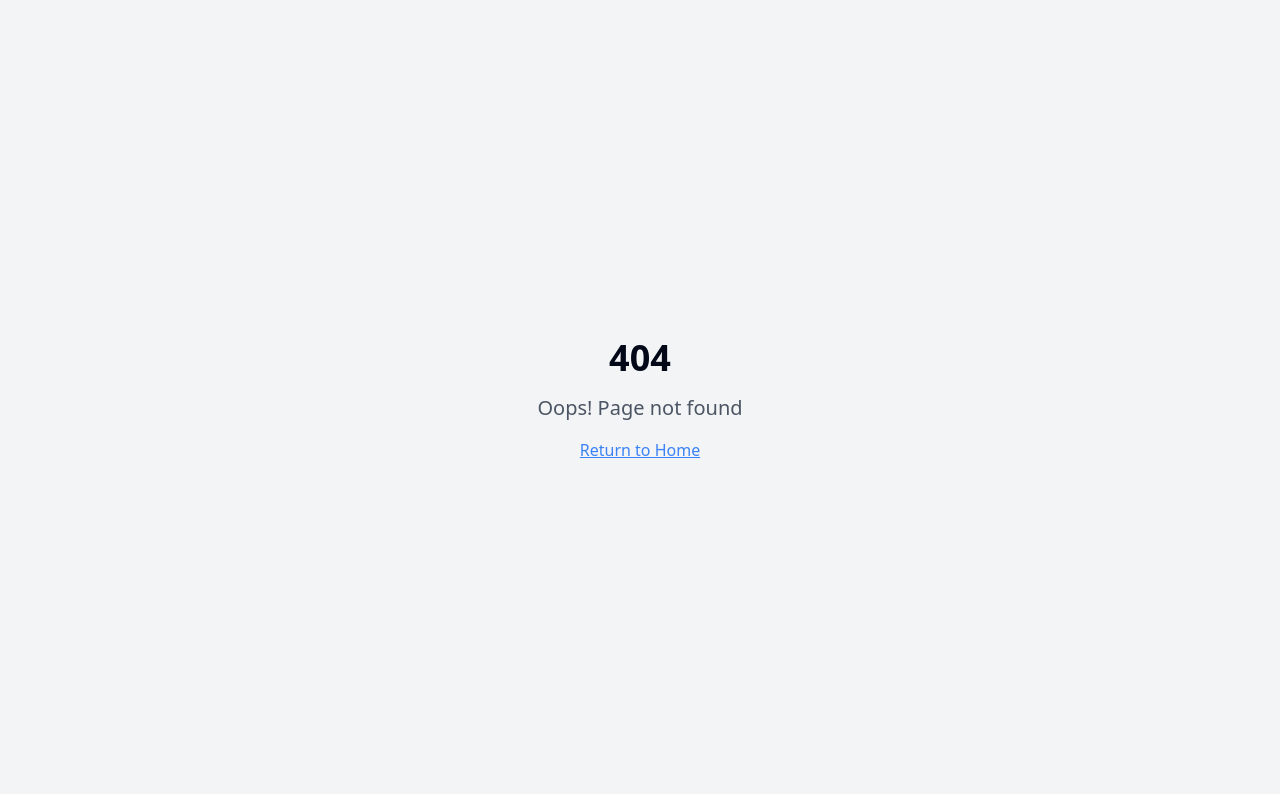
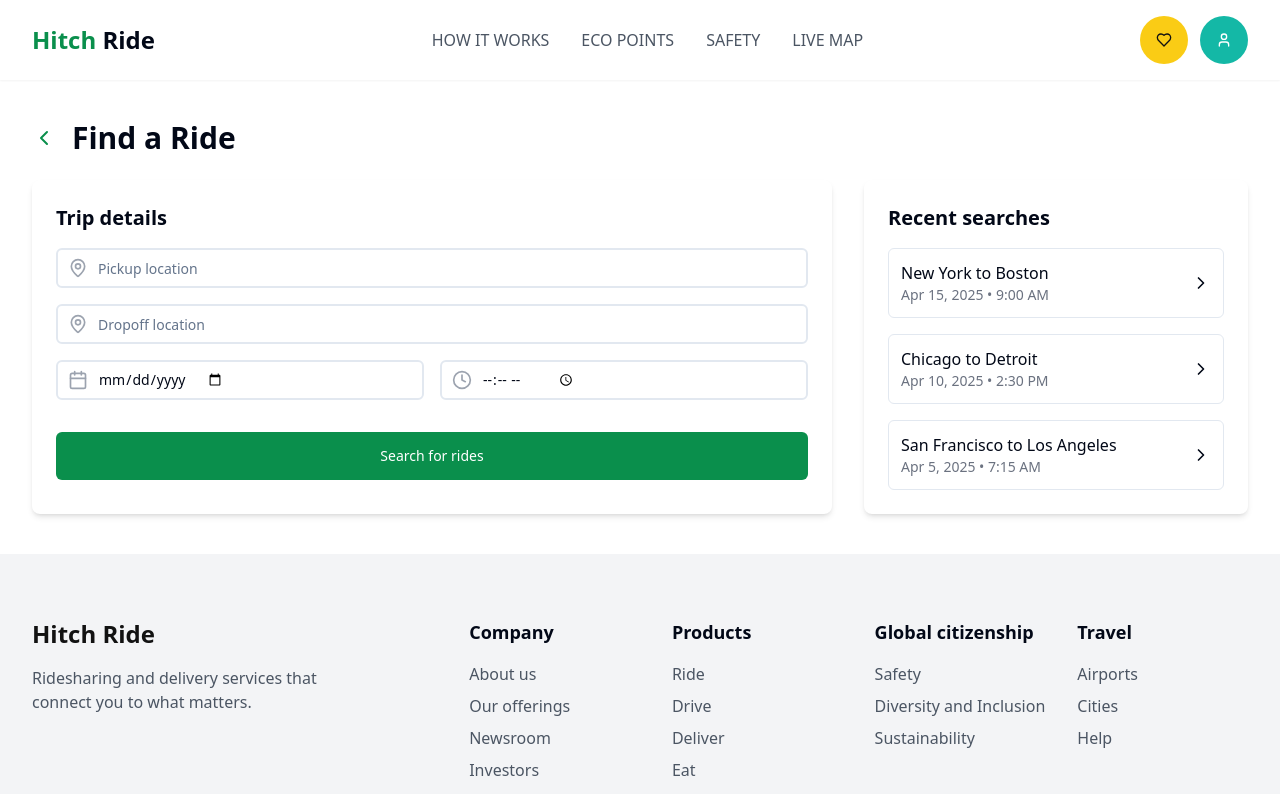
Before and after one commit to Rohu122/hitch-ride-vista-theme, a React (Vite) app: page /find-ride in a window 1280 px wide. Before the commit this address had no page. Shown: the top 794 px of the page. Built offline with nearby package versions, Linux system fonts and the light colour scheme.

Commit message:
feat: Implement navigation to second page
Connect the first page to the second page, which opens upon clicking the "find a ride" button.

```diff
--- a/src/App.tsx
+++ b/src/App.tsx
@@ -5,6 +5,7 @@ import { QueryClient, QueryClientProvider } from "@tanstack/react-query";
 import { BrowserRouter, Routes, Route } from "react-router-dom";
 import Index from "./pages/Index";
 import NotFound from "./pages/NotFound";
+import RideFinder from "./pages/RideFinder";
 
 const queryClient = new QueryClient();
 
@@ -20,6 +21,7 @@ const App = () => (
           <Route path="/eco-points" element={<Index />} />
           <Route path="/safety" element={<Index />} />
           <Route path="/live-map" element={<Index />} />
+          <Route path="/find-ride" element={<RideFinder />} />
           {/* Legacy routes - keeping them for backward compatibility */}
           <Route path="/ride" element={<Index />} />
           <Route path="/drive" element={<Index />} />
--- a/src/components/Hero.tsx
+++ b/src/components/Hero.tsx
@@ -4,6 +4,7 @@ import { MapPin, Clock } from "lucide-react";
 import { Button } from "@/components/ui/button";
 import { Input } from "@/components/ui/input";
 import { Tabs, TabsContent, TabsList, TabsTrigger } from "@/components/ui/tabs";
+import { Link } from "react-router-dom";
 import RideMap from "./RideMap";
 
 const Hero = () => {
@@ -81,10 +82,16 @@ const Hero = () => {
                 </div>
               </div>
 
-              <div className="pt-4">
+              <div className="pt-4 space-y-3">
                 <Button className="bg-hitchride-dark text-white hover:bg-hitchride-dark/90 w-full py-6">
                   See prices
                 </Button>
+
+                <Link to="/find-ride" className="block w-full">
+                  <Button className="bg-hitchride-primary text-white hover:bg-hitchride-primary/90 w-full py-6">
+                    Find a Ride
+                  </Button>
+                </Link>
               </div>
 
               <div className="text-center text-sm text-gray-500 pt-2">
--- /dev/null
+++ b/src/pages/RideFinder.tsx
@@ -0,0 +1,117 @@
+
+import React from 'react';
+import Navbar from '@/components/Navbar';
+import Footer from '@/components/Footer';
+import { Button } from '@/components/ui/button';
+import { Input } from '@/components/ui/input';
+import { MapPin, Calendar, Clock } from 'lucide-react';
+import { Link } from 'react-router-dom';
+
+const RideFinder = () => {
+  return (
+    <div className="min-h-screen flex flex-col">
+      <Navbar />
+      <main className="flex-grow py-10">
+        <div className="hitchride-container">
+          <div className="flex items-center mb-6">
+            <Link to="/" className="text-hitchride-primary hover:text-hitchride-primary/80">
+              <svg xmlns="http://www.w3.org/2000/svg" width="24" height="24" viewBox="0 0 24 24" fill="none" stroke="currentColor" strokeWidth="2" strokeLinecap="round" strokeLinejoin="round">
+                <path d="m15 18-6-6 6-6" />
+              </svg>
+            </Link>
+            <h1 className="text-3xl font-bold ml-4">Find a Ride</h1>
+          </div>
+
+          <div className="grid grid-cols-1 md:grid-cols-3 gap-8">
+            <div className="md:col-span-2 bg-white rounded-lg shadow-md p-6">
+              <h2 className="text-xl font-semibold mb-4">Trip details</h2>
+
+              <div className="space-y-4">
+                <div className="relative">
+                  <div className="absolute inset-y-0 left-0 flex items-center pl-3 pointer-events-none">
+                    <MapPin className="h-5 w-5 text-gray-400" />
+                  </div>
+                  <Input className="pl-10 border-2 focus:border-hitchride-primary" placeholder="Pickup location" />
+                </div>
+
+                <div className="relative">
+                  <div className="absolute inset-y-0 left-0 flex items-center pl-3 pointer-events-none">
+                    <MapPin className="h-5 w-5 text-gray-400" />
+                  </div>
+                  <Input className="pl-10 border-2 focus:border-hitchride-primary" placeholder="Dropoff location" />
+                </div>
+
+                <div className="flex space-x-4">
+                  <div className="relative w-full">
+                    <div className="absolute inset-y-0 left-0 flex items-center pl-3 pointer-events-none">
+                      <Calendar className="h-5 w-5 text-gray-400" />
+                    </div>
+                    <Input className="pl-10 border-2 focus:border-hitchride-primary" type="date" />
+                  </div>
+
+                  <div className="relative w-full">
+                    <div className="absolute inset-y-0 left-0 flex items-center pl-3 pointer-events-none">
+                      <Clock className="h-5 w-5 text-gray-400" />
+                    </div>
+                    <Input className="pl-10 border-2 focus:border-hitchride-primary" type="time" />
+                  </div>
+                </div>
+
+                <div className="pt-4">
+                  <Button className="bg-hitchride-primary text-white hover:bg-hitchride-primary/90 w-full py-6">
+                    Search for rides
+                  </Button>
+                </div>
+              </div>
+            </div>
+
+            <div className="bg-white rounded-lg shadow-md p-6">
+              <h2 className="text-xl font-semibold mb-4">Recent searches</h2>
+
+              <div className="space-y-4">
+                <div className="border rounded-md p-3 hover:bg-gray-50 cursor-pointer">
+                  <div className="flex justify-between items-center">
+                    <div>
+                      <p className="font-medium">New York to Boston</p>
+                      <p className="text-sm text-gray-500">Apr 15, 2025 • 9:00 AM</p>
+                    </div>
+                    <svg xmlns="http://www.w3.org/2000/svg" width="20" height="20" viewBox="0 0 24 24" fill="none" stroke="currentColor" strokeWidth="2" strokeLinecap="round" strokeLinejoin="round">
+                      <path d="m9 18 6-6-6-6" />
+                    </svg>
+                  </div>
+                </div>
+
+                <div className="border rounded-md p-3 hover:bg-gray-50 cursor-pointer">
+                  <div className="flex justify-between items-center">
+                    <div>
+                      <p className="font-medium">Chicago to Detroit</p>
+                      <p className="text-sm text-gray-500">Apr 10, 2025 • 2:30 PM</p>
+                    </div>
+                    <svg xmlns="http://www.w3.org/2000/svg" width="20" height="20" viewBox="0 0 24 24" fill="none" stroke="currentColor" strokeWidth="2" strokeLinecap="round" strokeLinejoin="round">
+                      <path d="m9 18 6-6-6-6" />
+                    </svg>
+                  </div>
+                </div>
+
+                <div className="border rounded-md p-3 hover:bg-gray-50 cursor-pointer">
+                  <div className="flex justify-between items-center">
+                    <div>
+                      <p className="font-medium">San Francisco to Los Angeles</p>
+                      <p className="text-sm text-gray-500">Apr 5, 2025 • 7:15 AM</p>
+                    </div>
+                    <svg xmlns="http://www.w3.org/2000/svg" width="20" height="20" viewBox="0 0 24 24" fill="none" stroke="currentColor" strokeWidth="2" strokeLinecap="round" strokeLinejoin="round">
+                      <path d="m9 18 6-6-6-6" />
+                    </svg>
+                  </div>
+                </div>
+              </div>
+            </div>
+          </div>
+        </div>
+      </main>
+      <Footer />
+    </div>
+  );
+};
+
+export default RideFinder;
```
